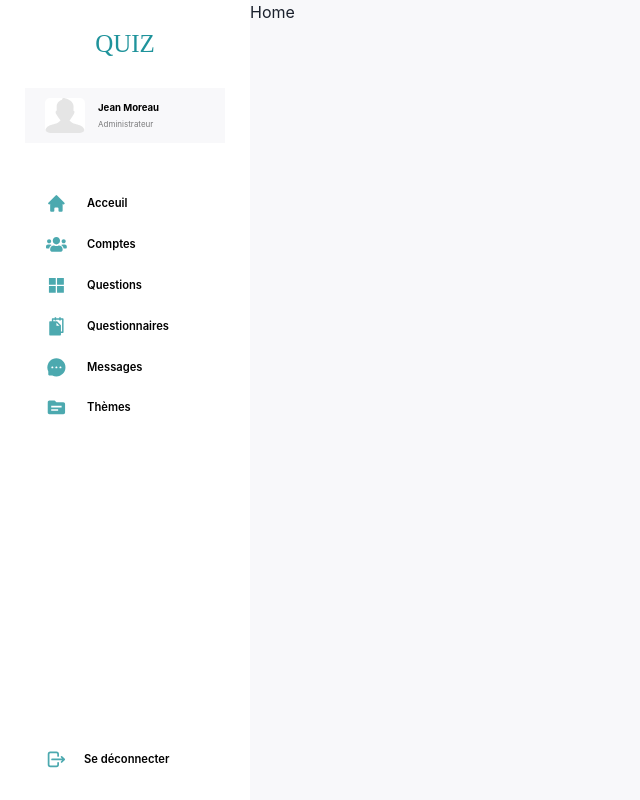
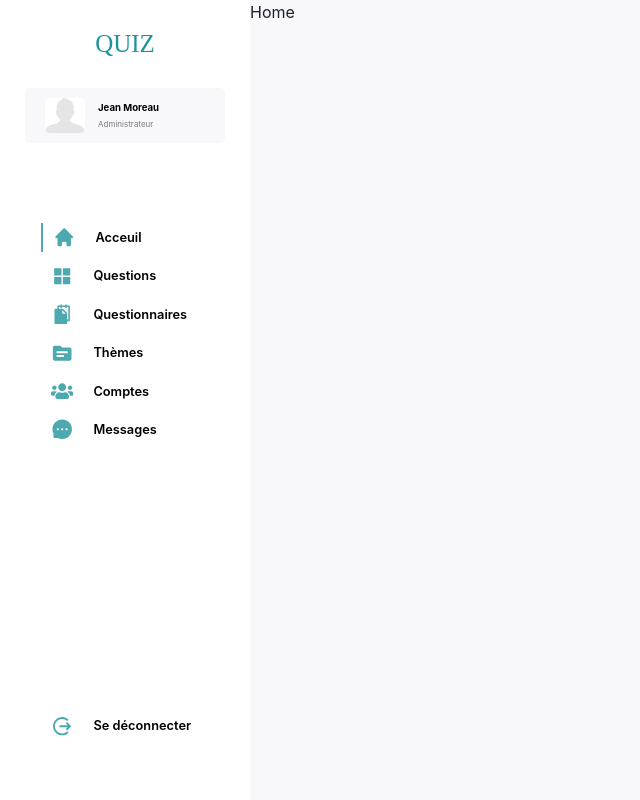
Before and after one commit to ahmedKhaireddine/Quiz-front-end, a React (Create React App) app: page /signin in a window 1280 px wide. Both pictures are taken after typing "name@example.com", "Sample123" into the empty fields and a click on the button "Se connecter". Shown: the whole page, without its empty margins (0-640 px from the left). Built offline with nearby package versions, Linux system fonts and the light colour scheme; a web font is replaced by a local one; what yup-password would draw is missing.

Commit message:
Improve side bar

```diff
--- a/src/components/dashboard/Questions.jsx
+++ b/src/components/dashboard/Questions.jsx
@@ -1,16 +1,100 @@
 import React from "react"
+import { MdModeEdit, MdOutlineAdd } from "react-icons/md"
+import { Checkbox, Radio } from '@chakra-ui/react'
+
+import Flex from "../layouts/Flex"
+import QuestionsJson from "../../assets/json/questions.json"
+import { Box, Text, TitleH4 } from "../../styles/ReusableTagsStyled"
 
 const Questions = (props) => {
   return (
-    <div
-      style={{
-        backgroundColor:"#f8f8fa",
-        width:"100%",
-        height:"100%"
-      }}
+    <Flex
+      flexDirection="column"
+      background= "#f8f8fa"
+      width= "100%"
+      height= "100%"
     >
-      Questions
-    </div>
+      <Box width="60%" height="500px">
+        {QuestionsJson.map((element, index) => {
+          return <Flex
+            alignItems="center"
+            background= "white"
+            borderRadius= "3px"
+            boxShadow="rgb(0, 0, 0, 30%) 0px 2px 8px 0px"
+            height="70px"
+            justifyContent="space-between"
+            margin="5px auto"
+            padding="10px 20px"
+            key= {index}
+            width= "90%"
+          >
+            <Flex
+              justifyContent= "center"
+              width="10%"
+            >
+              <Checkbox
+                iconColor="#4fa9af"
+                colorScheme="#4fa9a"
+                onChange={(e) => console.log("checkbox => ", e.target.value) }
+                value={element.id}
+              />
+            </Flex>
+            <Box width="40%">
+              <TitleH4
+                color="black"
+                fontSize=".7em"
+                fontWeight="600"
+              >Description</TitleH4>
+              <Text
+                color="black"
+                fontSize=".6em"
+                overflow="hidden"
+                textOverflow="ellipsis"
+                whiteSpace="nowrap"
+                margin="4px 0"
+              >{element.description}</Text>
+            </Box>
+            <Box
+              textAlign="center"
+              width="20%"
+            >
+              <TitleH4
+                color="black"
+                fontSize=".7em"
+                fontWeight="600"
+              >Thème</TitleH4>
+              <Text
+                color="black"
+                fontSize=".6em"
+                margin="4px 0"
+              >{element.topic}</Text>
+            </Box>
+            <Box
+              textAlign="center"
+              width="20%"
+            >
+              <TitleH4
+                color="black"
+                fontSize=".7em"
+                fontWeight="600"
+              >Activer</TitleH4>
+              <Text
+                color="black"
+                fontSize=".6em"
+                margin="4px 0"
+              >{element.active ? "Oui" : "Non"}</Text>
+            </Box>
+            <Flex
+              justifyContent= "center"
+              width="10%"
+            >
+              <MdModeEdit fontSize="1.3em" color="#4fa9af"/>
+            </Flex>
+          </Flex>
+        })}
+      </Box>
+      <Box width="40%"></Box>
+    </Flex>
   )
 }
 
--- a/src/components/dashboard/core/LinksList.jsx
+++ b/src/components/dashboard/core/LinksList.jsx
@@ -1,41 +1,45 @@
+import { AiFillMessage, AiFillSnippets, AiFillAppstore } from "react-icons/ai"
+import { FaUsers } from "react-icons/fa"
+import { HiHome } from "react-icons/hi"
+import { MdTopic } from "react-icons/md"
 import { useContext } from "react"
 
-import { Item, ListItems, TitleH4 } from "../../../styles/ReusableTagsStyled"
-import { SIDE_BAR_LINKS } from "../../../constants"
+import { Item, ListItems, Title } from "../../../styles/dashboard/LinksListStyled"
 import { UserContext } from "../../../contexts"
 
-
 const LinksList = (props) => {
-  const { user, setView } = useContext(UserContext)
-
-  const listItemsJSX = SIDE_BAR_LINKS.map((element, index) => {
-    if (user.role !== "admin" && element.whoCanAccess === "admin") {
-      return null
-    }
-
-    return <Item
-      alignItems= "center"
-      display= "flex"
-      key= {index}
-      margin= "20px auto"
-      onClick= {() => setView(element.viewToDisplay)}
-      width= "75%"
-    >
-      {element.icon}
-      <TitleH4
-        color= "black"
-        fontSize= ".7em"
-        fontWeight= "600"
-        padding= "0 0 0 20px"
-      >
-        {element.name}
-      </TitleH4>
-    </Item>
-  })
+  const { setView, user, view } = useContext(UserContext)
 
   return (
-    <ListItems margin= "50px 20px">
-      {listItemsJSX}
+    <ListItems>
+      <Item selected={view === "Home"} onClick={() => setView("Home")}>
+        <HiHome color="rgba(31,147,155,.8)" fontSize="1.4em"/>
+        <Title>Acceuil</Title>
+      </Item>
+      <Item selected={view === "Questions"} onClick={() => setView("Questions")}>
+        <AiFillAppstore color="rgba(31,147,155,.8)" fontSize="1.4em"/>
+        <Title>Questions</Title>
+      </Item>
+      <Item selected={view === "Questionnaires"} onClick={() => setView("Questionnaires")}>
+        <AiFillSnippets color="rgba(31,147,155,.8)" fontSize="1.4em"/>
+        <Title>Questionnaires</Title>
+      </Item>
+      {user && user.role === "admin" && (
+        <>
+          <Item selected={view === "Topics"} onClick={() => setView("Topics")}>
+            <MdTopic color="rgba(31,147,155,.8)" fontSize="1.4em"/>
+            <Title>Thèmes</Title>
+          </Item>
+          <Item selected={view === "Accounts"} onClick={() => setView("Accounts")}>
+            <FaUsers color="rgba(31,147,155,.8)" fontSize="1.4em"/>
+            <Title>Comptes</Title>
+          </Item>
+        </>
+      )}
+      <Item selected={view === "Messages"} onClick={() => setView("Messages")}>
+        <AiFillMessage color="rgba(31,147,155,.8)" fontSize="1.4em"/>
+        <Title>Messages</Title>
+      </Item>
     </ListItems>
   )
 }
--- a/src/components/dashboard/core/Logout.jsx
+++ b/src/components/dashboard/core/Logout.jsx
@@ -1,9 +1,8 @@
+import { IoMdLogOut } from "react-icons/io";
 import { useCallback } from "react"
 import { useNavigate } from "react-router-dom"
-import { TbLogout } from "react-icons/tb"
 
-import Flex from "../../layouts/Flex"
-import { TitleH4 } from "../../../styles/ReusableTagsStyled"
+import { ItemWithoutPseudoClass, ListItems, Title } from "../../../styles/dashboard/LinksListStyled"
 
 const Logout = (props) => {
   const navigate = useNavigate()
@@ -14,25 +13,12 @@ const Logout = (props) => {
   }, [navigate])
 
   return (
-    <Flex
-        alignItems= "center"
-        margin= "30px auto"
-        width= "63%"
-      >
-        <TbLogout
-          color="rgba(31,147,155,.8)"
-          fontSize="1.3em"
-        />
-        <TitleH4
-          color= "black"
-          fontSize= ".7em"
-          fontWeight= "600"
-          padding= "0 0 0 17px"
-          onClick={() => logout("user")}
-        >
-          Se déconnecter
-        </TitleH4>
-      </Flex>
+    <ListItems margin= "30px auto">
+      <ItemWithoutPseudoClass onClick={() => logout("user")}>
+        <IoMdLogOut color="rgba(31,147,155,.8)" fontSize="1.4em"/>
+        <Title>Se déconnecter</Title>
+      </ItemWithoutPseudoClass>
+    </ListItems>
   )
 }
 
--- a/src/components/layouts/Flex.jsx
+++ b/src/components/layouts/Flex.jsx
@@ -6,6 +6,7 @@ const Flex = ({
     alignItems,
     background,
     borderRadius,
+    boxShadow,
     children,
     color,
     flexDirection,
@@ -20,6 +21,7 @@ const Flex = ({
             alignItems= {alignItems}
             background= {background}
             borderRadius= {borderRadius}
+            boxShadow= {boxShadow}
             color= {color}
             flexDirection= {flexDirection}
             height={height}
@@ -44,4 +46,4 @@ Flex.defaultProps= {
     width: "100px"
 }
 
-export default Flex;
+export default Flex
--- a/src/constants/index.js
+++ b/src/constants/index.js
@@ -1,11 +1,9 @@
 import LOGIN_FIELD_ATTRIBUTES from "./login-field-attributes"
 import RECORD_FIELD_ATTRIBUTES from "./record-field-attributes"
 import ROUTES_DATA from "./routes-data"
-import SIDE_BAR_LINKS from "./side-bar-links"
 
 export {
   LOGIN_FIELD_ATTRIBUTES,
   RECORD_FIELD_ATTRIBUTES,
-  ROUTES_DATA,
-  SIDE_BAR_LINKS
+  ROUTES_DATA
 }
--- a/src/constants/side-bar-links.js
+++ /dev/null
@@ -1,46 +0,0 @@
-
-import { AiFillMessage, AiFillSnippets, AiFillAppstore } from "react-icons/ai"
-import { FaUsers } from "react-icons/fa"
-import { HiHome } from "react-icons/hi"
-import { MdTopic } from "react-icons/md"
-
-const SIDE_BAR_LINKS = [
-  {
-    icon: <HiHome color="rgba(31,147,155,.8)" fontSize="1.3em"/>,
-    name: "Acceuil",
-    whoCanAccess: "both",
-    viewToDisplay: "Home"
-  },
-  {
-    icon: <FaUsers color="rgba(31,147,155,.8)" fontSize="1.3em"/>,
-    name: "Comptes",
-    whoCanAccess: "admin",
-    viewToDisplay: "Accounts"
-  },
-  {
-    icon: <AiFillAppstore color="rgba(31,147,155,.8)" fontSize="1.3em"/>,
-    name: "Questions",
-    whoCanAccess: "both",
-    viewToDisplay: "Questions"
-  },
-  {
-    icon: <AiFillSnippets color="rgba(31,147,155,.8)" fontSize="1.3em"/>,
-    name: "Questionnaires",
-    whoCanAccess: "both",
-    viewToDisplay: "Questionnaires"
-  },
-  {
-    icon: <AiFillMessage color="rgba(31,147,155,.8)" fontSize="1.3em"/>,
-    name: "Messages",
-    whoCanAccess: "both",
-    viewToDisplay: "Messages"
-  },
-  {
-    icon: <MdTopic color="rgba(31,147,155,.8)" fontSize="1.3em"/>,
-    name: "Thèmes",
-    whoCanAccess: "admin",
-    viewToDisplay: "Topics"
-  },
-]
-
-export default SIDE_BAR_LINKS
--- a/src/hooks/useLocalStorage.js
+++ b/src/hooks/useLocalStorage.js
@@ -26,6 +26,15 @@ const useLocalStorage = (key, initialValue) => {
     }
   }, [key])
 
+  const removeItem = useCallback((key) => {
+    try {
+      if (typeof window !== "undefined")
+        window.localStorage.removeItem(key)
+    } catch (error) {
+      console.log(error)
+    }
+  }, [])
+
   return [storedValue, setValue]
 }
 
--- a/src/styles/FlexStyled.js
+++ b/src/styles/FlexStyled.js
@@ -3,7 +3,8 @@ import styled from "styled-components"
 export const Container = styled.div`
     align-items: ${props => props.alignItems};
     background: ${props => props.background};
-    ${props => props.borderRadius && `border-raduis: ${props.borderRadius};`}
+    ${props => props.borderRadius && `border-radius: ${props.borderRadius};`}
+    ${props => props.boxShadow && `box-shadow: ${props.boxShadow};`}
     color: ${props => props.color};
     display: flex;
     flex-direction: ${props => props.flexDirection};
--- a/src/styles/ReusableTagsStyled.js
+++ b/src/styles/ReusableTagsStyled.js
@@ -4,6 +4,7 @@ export const Box = styled.div`
   ${props => props.height && `height: ${props.height};`}
   ${props => props.width && `width: ${props.width};`}
   ${props => props.padding && `padding: ${props.padding}`}
+  ${props => props.textAlign && `text-align: ${props.textAlign};`}
   ${props => props.url && `
     background-image: url(${props.url});
     background-size: cover;
@@ -52,9 +53,12 @@ export const SubTitle = styled.h2`
 export const Text = styled.p`
   font-size: ${props => props.fontSize || ".8em"};
   margin: ${props => props.margin};
-  text-align: ${props => props.textAlign || "left"};
+  ${props => props.textAlign && `text-align: ${props.textAlign};`}
   ${props => props.color && `color: ${props.color};`}
   ${props => props.padding && `padding: ${props.padding};`}
+  ${props => props.whiteSpace && `white-space: ${props.whiteSpace};`}
+  ${props => props.overflow && `overflow: ${props.overflow};`}
+  ${props => props.textOverflow && `text-overflow: ${props.textOverflow};`}
 `
 
 export const Title = styled.h1`
--- /dev/null
+++ b/src/styles/dashboard/LinksListStyled.js
@@ -0,0 +1,35 @@
+import styled from "styled-components"
+
+export const Item = styled.li`
+  display: flex;
+  margin: 10px auto;
+  width: 80%;
+  padding: 3px 10px;
+  align-items: center;
+
+  ${props => props.selected ? `
+      border-left: 2px solid #4fa9af;
+    `
+    : `&:hover {
+      border-left: 2px solid #4fa9af;
+    }`
+  }
+`
+
+export const ItemWithoutPseudoClass = styled.li`
+  display: flex;
+  margin: 10px auto;
+  width: 80%;
+  padding: 3px 10px;
+  align-items: center;
+`
+export const ListItems = styled.ul`
+  margin: 80px 20px 50px;
+`
+
+export const Title = styled.h4`
+  color: black;
+  font-size: .8em;
+  font-weight: 600;
+  padding: 0 0 0 20px;
+`
```
Also changed, not shown: src/assets/json/questions.json (+33 -33 lines).
